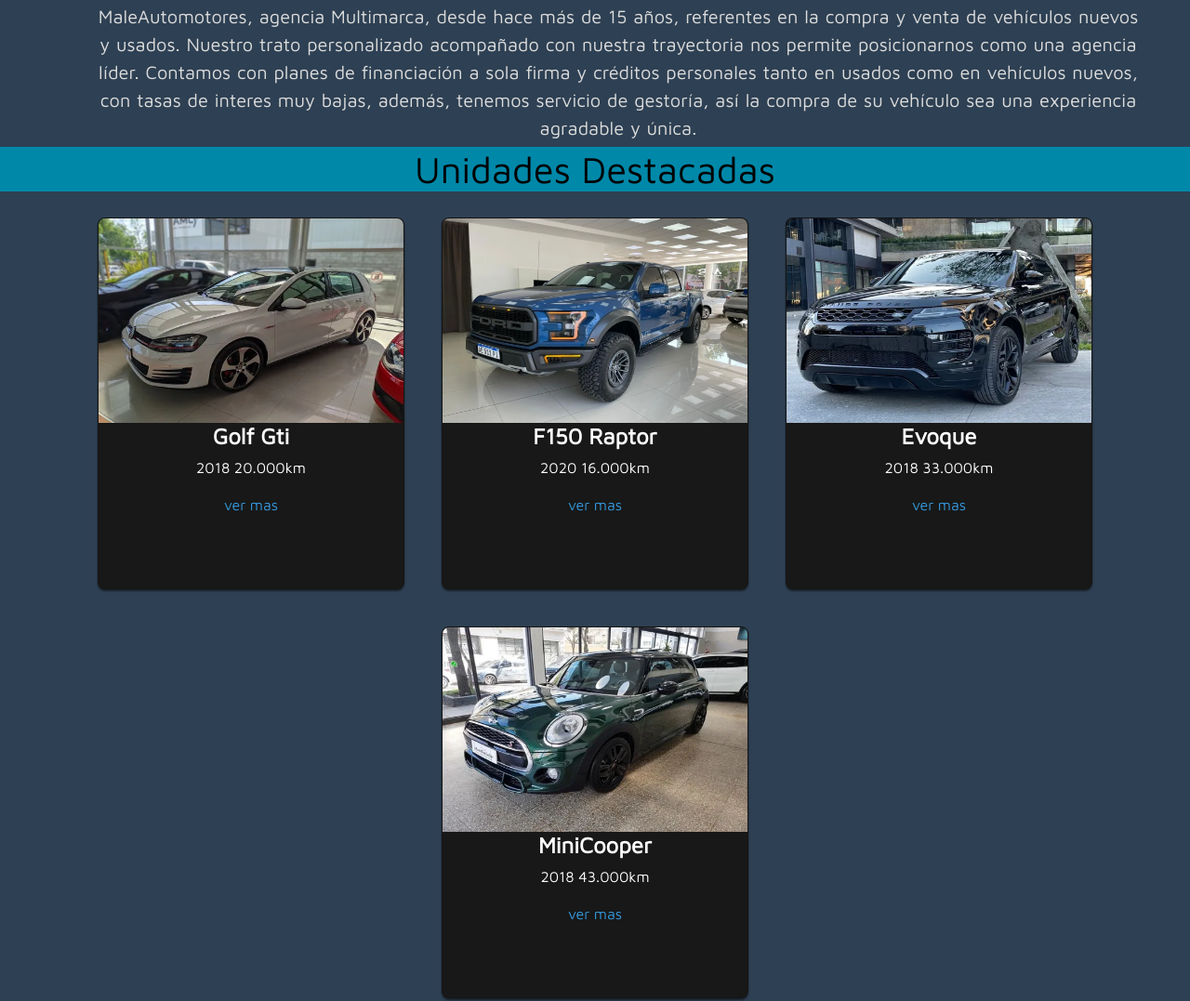
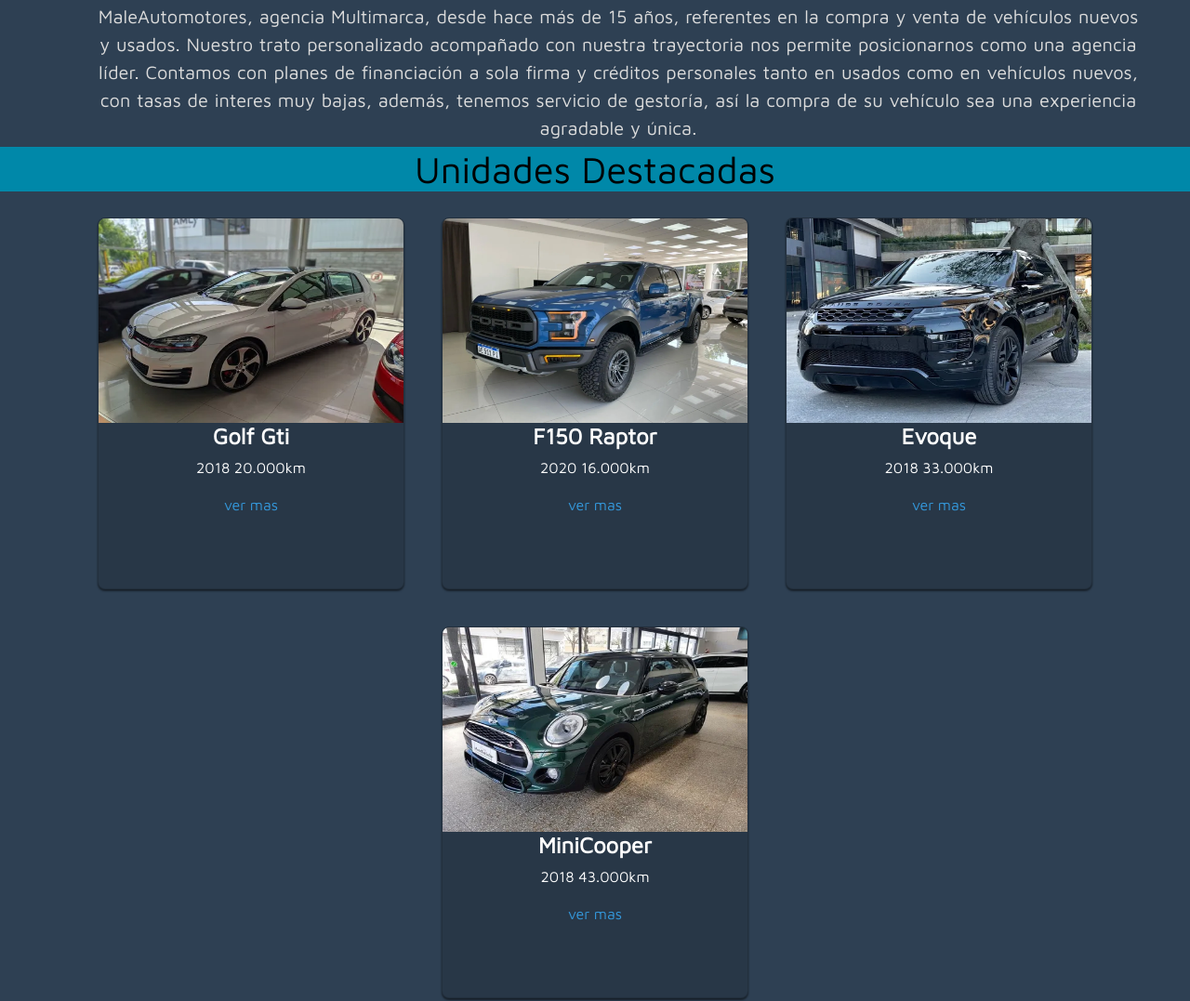
Before and after one commit to tomimale0/proyectofinal, a website: page index.html in a window 1280 px wide. Shown: the part 1095-2172 px from the top of the page at 93% size. Drawn offline with nearby package versions, Linux system fonts and the light colour scheme; files that its build step writes are made by us from their sources; a web font is replaced by a local one.

Commit message:
Update _catalogo.scss

```diff
--- a/scss/_catalogo.scss
+++ b/scss/_catalogo.scss
@@ -28,7 +28,7 @@
     margin: $px2;
     text-align: center;
     transition: all 0.25s;
-    background-color: #181818;
+    background-color: $color3;
     color: white; }
 
     .contenedor .card:hover {
```
